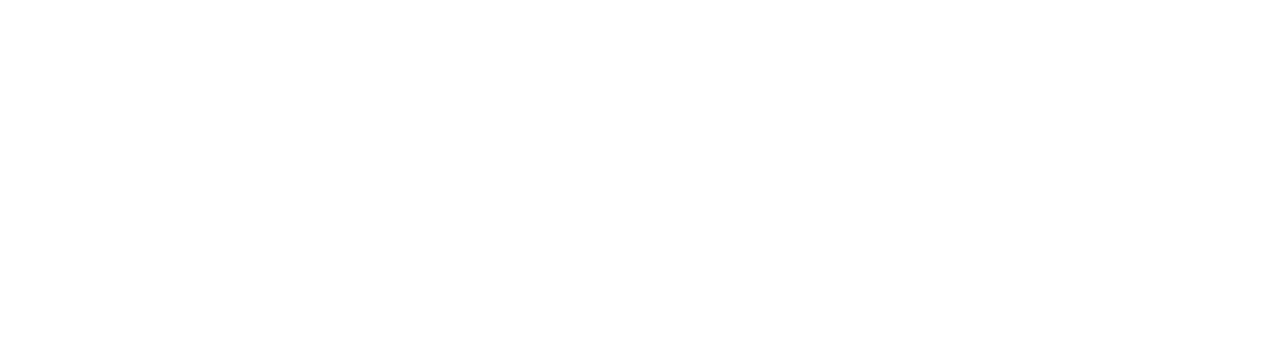
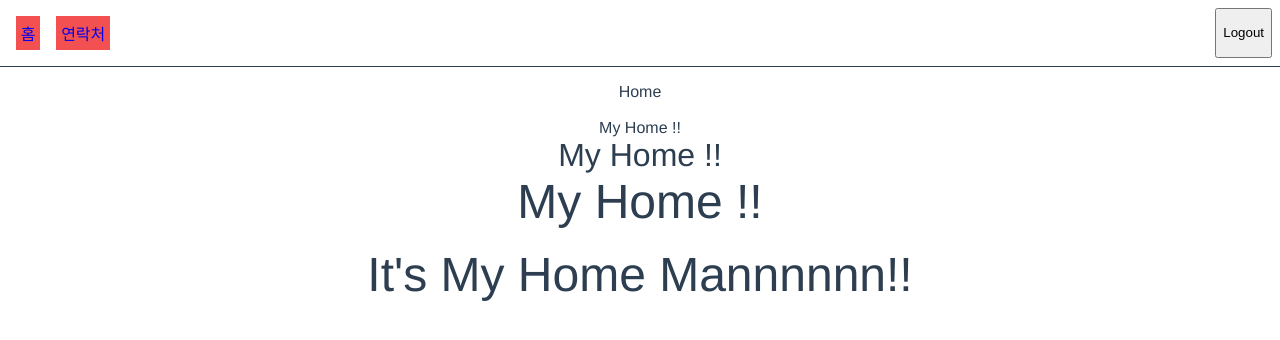
Before and after one commit to PureAppCrystal/Vue-PhoneBook-3, a Vue app: page /home in a window 1280 px wide. Shown: the top 340 px of the page. Built offline with nearby package versions, Linux system fonts and the light colour scheme; sample sign-in values are in the browser's storage.

Commit message:
Logout 기능 구현, 및 Home/404페이지 작성

```diff
--- a/src/App.vue
+++ b/src/App.vue
@@ -7,12 +7,10 @@
 </template>
 
 <script>
-import HelloWorld from './components/HelloWorld.vue'
 
 export default {
   name: 'app',
   components: {
-    HelloWorld
   }
 }
 </script>
--- a/src/components/HelloWorld.vue
+++ /dev/null
@@ -1,58 +0,0 @@
-<template>
-  <div class="hello">
-    <h1>{{ msg }}</h1>
-    <p>
-      For a guide and recipes on how to configure / customize this project,<br>
-      check out the
-      <a href="https://cli.vuejs.org" target="_blank" rel="noopener">vue-cli documentation</a>.
-    </p>
-    <h3>Installed CLI Plugins</h3>
-    <ul>
-      <li><a href="https://github.com/vuejs/vue-cli/tree/dev/packages/%40vue/cli-plugin-babel" target="_blank" rel="noopener">babel</a></li>
-      <li><a href="https://github.com/vuejs/vue-cli/tree/dev/packages/%40vue/cli-plugin-eslint" target="_blank" rel="noopener">eslint</a></li>
-    </ul>
-    <h3>Essential Links</h3>
-    <ul>
-      <li><a href="https://vuejs.org" target="_blank" rel="noopener">Core Docs</a></li>
-      <li><a href="https://forum.vuejs.org" target="_blank" rel="noopener">Forum</a></li>
-      <li><a href="https://chat.vuejs.org" target="_blank" rel="noopener">Community Chat</a></li>
-      <li><a href="https://twitter.com/vuejs" target="_blank" rel="noopener">Twitter</a></li>
-      <li><a href="https://news.vuejs.org" target="_blank" rel="noopener">News</a></li>
-    </ul>
-    <h3>Ecosystem</h3>
-    <ul>
-      <li><a href="https://router.vuejs.org" target="_blank" rel="noopener">vue-router</a></li>
-      <li><a href="https://vuex.vuejs.org" target="_blank" rel="noopener">vuex</a></li>
-      <li><a href="https://github.com/vuejs/vue-devtools#vue-devtools" target="_blank" rel="noopener">vue-devtools</a></li>
-      <li><a href="https://vue-loader.vuejs.org" target="_blank" rel="noopener">vue-loader</a></li>
-      <li><a href="https://github.com/vuejs/awesome-vue" target="_blank" rel="noopener">awesome-vue</a></li>
-    </ul>
-  </div>
-</template>
-
-<script>
-export default {
-  name: 'HelloWorld',
-  props: {
-    msg: String
-  }
-}
-</script>
-
-<!-- Add "scoped" attribute to limit CSS to this component only -->
-<style scoped>
-h3 {
-  margin: 40px 0 0;
-}
-ul {
-  list-style-type: none;
-  padding: 0;
-}
-li {
-  display: inline-block;
-  margin: 0 10px;
-}
-a {
-  color: #42b983;
-}
-</style>
--- a/src/components/NaviMenu.vue
+++ b/src/components/NaviMenu.vue
@@ -1,20 +1,40 @@
 <template>
-<div id="navi-menu">
-    <router-link to="/main"> 홈 </router-link>
-    <router-link to="/main/phonebook"> 연락처 </router-link>
+<div id="navi">
+
+    <div id="navi-menu">
+        <router-link to="/home"> 홈 </router-link>
+        <router-link to="/main/phonebook"> 연락처 </router-link>
+        <div id="navi-menu-top">
+            <button @click="handleOnLogout"> Logout </button>
+        </div>
+    </div>
+
 </div>
+
 </template>
 
 <script>
+import {mapState, mapActions, mapMutations, mapGetters } from 'vuex'
 export default {
-    name: 'NaviMenu'
+    name: 'NaviMenu',
+    methods: {
+        ...mapActions({
+            logout: 'user/logout',
+        }),
+        handleOnLogout: function() {
+            console.log("====== Navi - logout ======")
+            this.logout();
+        }
+    }
 }
 </script>
 
 <style scoped>
+#navi {
+    /* display: flex; */
+}
+
 #navi-menu {
-
-
     padding: 0.5rem;
     border-bottom-style: solid;
     border-width: 1px;
@@ -28,4 +48,11 @@ a {
     background-color: rgb(243, 81, 81);
     text-decoration: none;
 }
+
+#navi-menu-top{
+    flex: 1;
+    display: flex;
+    justify-content: flex-end;
+}
+
 </style>
--- a/src/main.js
+++ b/src/main.js
@@ -2,6 +2,10 @@ import Vue from 'vue'
 import App from './App.vue'
 import { router } from './routes'
 import { store } from './store'
+
+//
+
+
 
 Vue.config.productionTip = false
 Vue.config.devtools = true
--- a/src/routes/index.js
+++ b/src/routes/index.js
@@ -1,10 +1,14 @@
 import Vue from 'vue'
 import VueRouter from 'vue-router'
 
+
+import HomePageView from '@/views/HomePageView'
 import LoginPageView from '@/views/LoginPageView'
 import MainPageView from '@/views/MainPageView'
 import PhoneBookView from '@/views/PhoneBookView'
 import PhoneBookDetail from '@/views/PhoneBookDetail'
+
+import NotFountPage from '@/views/NotFoundPage'
 
 Vue.config.devteools = true;
 Vue.use(VueRouter);
@@ -17,6 +21,14 @@ const routes = [
     {
         path: '/login',
         component: LoginPageView
+    },
+    {
+        path: '/home',
+        component: HomePageView,
+    },
+    {
+        path: '/main',
+        redirect: '/main/phonebook'
     },
     {
         path: '/main',
@@ -40,6 +52,10 @@ const routes = [
             }
         ]
     },
+    {
+        path: '*',
+        component: NotFountPage
+    },
 
 
 ]
@@ -50,7 +66,20 @@ export const router = new VueRouter({
 })
 
 router.beforeEach( (to, from, next) => {
+    const loginPage = ['/login'];
+    const authRequired = !loginPage.includes(to.path);
+    const userInfo = sessionStorage.getItem('user');
 
+    if (authRequired && !userInfo) {
+        return next('/login');
+    }
+
+    if (userInfo && loginPage.includes(to.path)) {
+        if ( from.path==='/' ) {
+            return next('/main')
+        }
+        return next(from.fullPath);
+    }
 
     next();
 })
--- a/src/services/user.service.js
+++ b/src/services/user.service.js
@@ -12,10 +12,18 @@ export const userService = {
 
         return Axios.post("http://192.168.111.66:8000/user/login", reqData)
         .then ( res => {
-            return res.data.userInfo;
+            const userInfo = res.data.userInfo;
+            //session
+            //localStorage.setItem('user', JSON.stringify(userInfo));
+            sessionStorage.setItem('user', JSON.stringify(userInfo));
+            return userInfo;
         })
         .catch( e => {
             console.log("err : ", e);
         })
     },
+    logout: function() {
+        console.log("====== user.service - logout ======")
+        sessionStorage.removeItem('user')
+    }
 }
--- a/src/store/user.module.js
+++ b/src/store/user.module.js
@@ -56,6 +56,12 @@ export const user = {
                     return false;
                 }
             })
+        },
+        logout({dispatch, commit}) {
+            console.log("====== user.module - logout ======")
+            userService.logout()
+            commit('setUserInfo', "");
+            router.push("/login")
         }
     }
 }
--- /dev/null
+++ b/src/views/HomePageView.vue
@@ -0,0 +1,33 @@
+<template>
+<div id="home">
+    <NaviMenu/>
+    Home <br/>
+    <br/>
+    <span style="font-size: 1rem;"> My Home !!</span><br/>
+    <span style="font-size: 2rem;"> My Home !!</span><br/>
+    <span style="font-size: 3rem;"> My Home !!</span><br/>
+    <br/>
+    <span style="font-size: 3rem;"> It's My Home Mannnnnn!!</span><br/>
+</div>
+
+</template>
+
+<script>
+import NaviMenu from '@/components/NaviMenu.vue'
+
+export default {
+    name: 'HomePageView',
+    components: {
+        NaviMenu,
+    },
+    data() {
+        return {
+
+        }
+    },
+}
+</script>
+
+<style scoped>
+
+</style>
--- a/src/views/LoginPageView.vue
+++ b/src/views/LoginPageView.vue
@@ -21,6 +21,7 @@
 
 <script>
 import {mapState, mapActions, mapMutations, mapGetters } from 'vuex'
+import { userService } from '@/services';
 
 export default {
     name: 'loginPageView',
@@ -57,7 +58,6 @@ export default {
         console.log("====== LoginPage Created ======")
     },
     mounted() {
-        console.log("====== LoginPage mounted ======")
 
     },
     updated() {
--- /dev/null
+++ b/src/views/NotFoundPage.vue
@@ -0,0 +1,32 @@
+<template>
+<div id="not-fount">
+    <span style="color: #ff0000">404</span> NotFoundPage<br/>
+
+    Go Back! <br/>
+    <br/>
+    Warning!!<br/>
+    Oooooh~~<br/>
+    <br/>
+    = [  <br/>
+     = )<br/>
+     = 3<br/>
+    : P<br/>
+    = P <br/>
+    8 [ <br/>
+
+
+</div>
+</template>
+
+<script>
+export default {
+
+}
+</script>
+
+<style scoped>
+#not-fount{
+    margin-top: 2rem;
+    font-size: 3rem;
+}
+</style>
--- a/src/views/PhoneBookView.vue
+++ b/src/views/PhoneBookView.vue
@@ -42,7 +42,7 @@ export default {
         }),
         goHome: function() {
             console.log("====== go Home ======")
-            this.$router.push('/main')
+            this.$router.push('/home')
         },
         goInsert: function() {
             console.log("====== go Insert ======")
```
Also changed, not shown: src/views/PhoneBookSelect.vue (deleted, +0 -36 lines).
